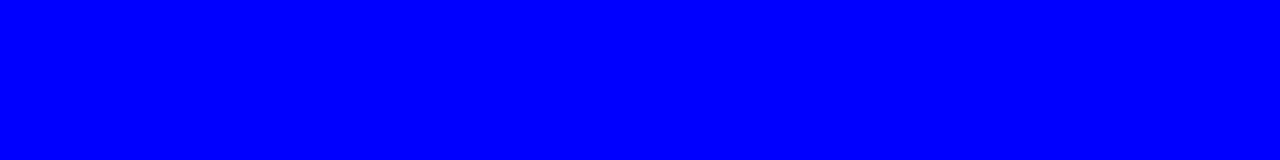
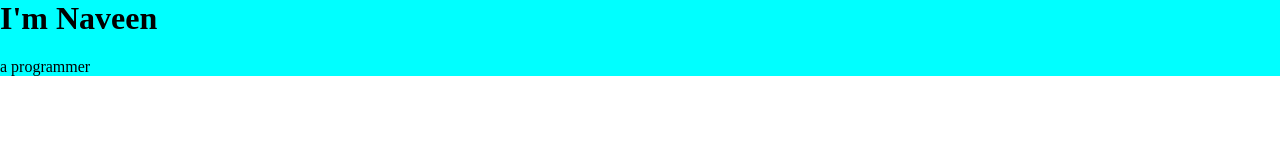
Before and after one commit to mrunlockedtech-odin/AppBrew-ImprovedPersonalWebsite, a plain HTML site: page index.html in a window 1280 px wide. Drawn offline with Linux system fonts and the light colour scheme.

Commit message:
Create div to contain initial header elements

```diff
--- a/css/styles.css
+++ b/css/styles.css
@@ -1,3 +1,9 @@
+div {
+    background-color: aqua;
+}
 body {
-    background-color: blue;
+    margin: 0;
 }
+h1 {
+    margin-top: 0px;
+}
--- a/index.html
+++ b/index.html
@@ -7,6 +7,9 @@
 </head>
 <html>
     <body>
-
+        <div class="">
+            <h1> I'm Naveen</h1>
+            <p>a programmer</p>
+        </div>
     </body>
 </html>
```
